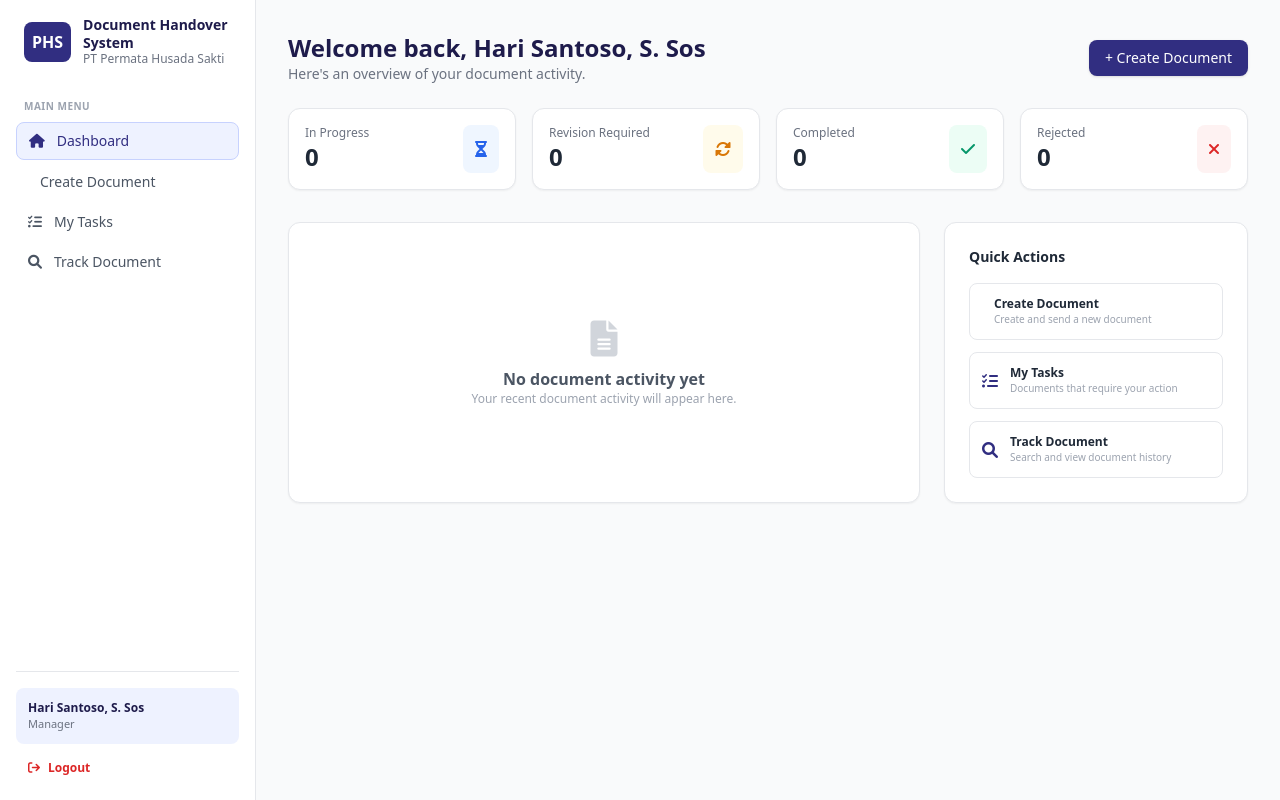
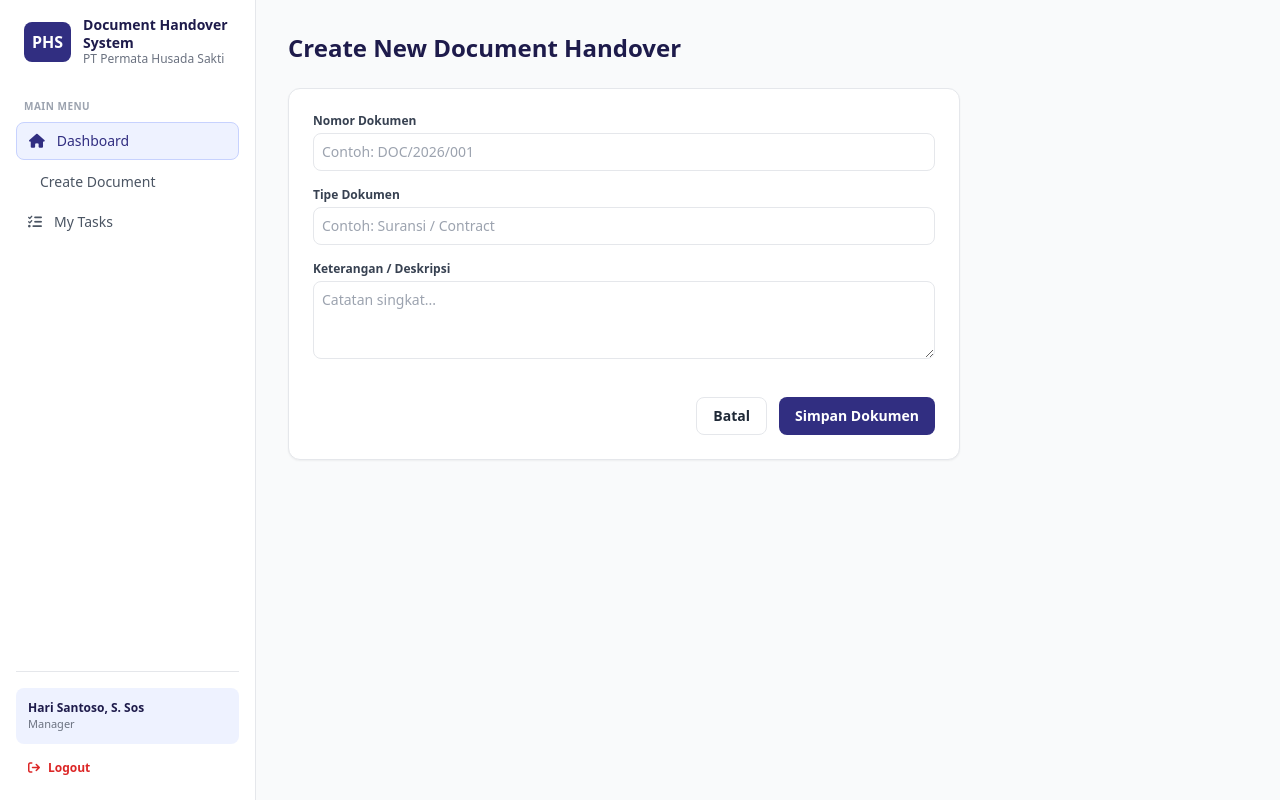
Before and after one commit to hariedbic-a11y/serah-terima-dokumen, a plain HTML site: page index.html in a window 1280 px wide. Both pictures are taken after a click on the button "+ Create Document". Drawn offline with nearby package versions, Linux system fonts and the light colour scheme.

Commit message:
klik interaksi

```diff
--- a/index.html
+++ b/index.html
@@ -6,13 +6,14 @@
     <title>Document Handover System - PT Permata Husada Sakti</title>
     <script src="https://cdn.tailwindcss.com"></script>
     <link rel="stylesheet" href="https://cdnjs.cloudflare.com/ajax/libs/font-awesome/6.0.0/css/all.min.css">
+    <!-- Supabase JS SDK -->
+    <script src="https://cdn.jsdelivr.net/npm/@supabase/supabase-js@2"></script>
 </head>
 <body class="bg-gray-50 flex h-screen overflow-hidden text-gray-800">
 
     <!-- SIDEBAR -->
     <aside class="w-64 bg-white border-r border-gray-200 flex flex-col justify-between p-4">
         <div>
-            <!-- Logo & Brand -->
             <div class="flex items-center gap-3 mb-8 px-2">
                 <div class="bg-indigo-900 text-white p-2 rounded-lg font-bold">PHS</div>
                 <div>
@@ -21,31 +22,26 @@
                 </div>
             </div>
 
-            <!-- Navigasi Menu -->
             <p class="text-[10px] font-bold text-gray-400 uppercase tracking-wider mb-2 px-2">Main Menu</p>
             <nav class="space-y-1">
-                <a href="#" class="flex items-center gap-3 px-3 py-2 text-sm font-medium bg-indigo-50 text-indigo-900 rounded-lg border border-indigo-200">
+                <button onclick="switchTab('dashboard')" id="nav-dashboard" class="w-full flex items-center gap-3 px-3 py-2 text-sm font-medium bg-indigo-50 text-indigo-900 rounded-lg border border-indigo-200">
                     <i class="fa-solid fa-house"></i> Dashboard
-                </a>
-                <a href="#" class="flex items-center gap-3 px-3 py-2 text-sm font-medium text-gray-600 hover:bg-gray-100 rounded-lg">
+                </button>
+                <button onclick="switchTab('create')" id="nav-create" class="w-full flex items-center gap-3 px-3 py-2 text-sm font-medium text-gray-600 hover:bg-gray-100 rounded-lg">
                     <i class="fa-solid fa-file-circle-plus"></i> Create Document
-                </a>
-                <a href="#" class="flex items-center gap-3 px-3 py-2 text-sm font-medium text-gray-600 hover:bg-gray-100 rounded-lg">
+                </button>
+                <button onclick="switchTab('tasks')" id="nav-tasks" class="w-full flex items-center gap-3 px-3 py-2 text-sm font-medium text-gray-600 hover:bg-gray-100 rounded-lg">
                     <i class="fa-solid fa-list-check"></i> My Tasks
-                </a>
-                <a href="#" class="flex items-center gap-3 px-3 py-2 text-sm font-medium text-gray-600 hover:bg-gray-100 rounded-lg">
-                    <i class="fa-solid fa-magnifying-glass"></i> Track Document
-                </a>
+                </button>
             </nav>
         </div>
 
-        <!-- Profile / Logout -->
         <div class="border-t pt-4">
             <div class="p-3 bg-indigo-50 rounded-lg mb-2">
                 <p class="font-semibold text-xs text-indigo-950">Hari Santoso, S. Sos</p>
                 <p class="text-[11px] text-gray-500">Manager</p>
             </div>
-            <button class="w-full text-left px-3 py-2 text-xs font-semibold text-red-600 hover:bg-red-50 rounded-lg flex items-center gap-2">
+            <button onclick="alert('Berhasil Logout')" class="w-full text-left px-3 py-2 text-xs font-semibold text-red-600 hover:bg-red-50 rounded-lg flex items-center gap-2">
                 <i class="fa-solid fa-arrow-right-from-bracket"></i> Logout
             </button>
         </div>
@@ -54,88 +50,108 @@
     <!-- CONTENT AREA -->
     <main class="flex-1 overflow-y-auto p-8">
 
-        <!-- Header User Info -->
+        <!-- VIEW: DASHBOARD -->
+        <div id="view-dashboard">
             <div class="flex justify-between items-center mb-6">
                 <div>
                     <h2 class="text-2xl font-bold text-indigo-950">Welcome back, Hari Santoso, S. Sos</h2>
                     <p class="text-sm text-gray-500">Here's an overview of your document activity.</p>
                 </div>
-            <button class="bg-indigo-900 hover:bg-indigo-800 text-white text-sm font-medium px-4 py-2 rounded-lg shadow">
+                <button onclick="switchTab('create')" class="bg-indigo-900 hover:bg-indigo-800 text-white text-sm font-medium px-4 py-2 rounded-lg shadow">
                     + Create Document
                 </button>
             </div>
 
-        <!-- Cards Metrics -->
+            <!-- Metrics -->
             <div class="grid grid-cols-4 gap-4 mb-8">
                 <div class="bg-white p-4 rounded-xl border border-gray-200 flex justify-between items-center shadow-sm">
-                <div>
-                    <p class="text-xs font-medium text-gray-500">In Progress</p>
-                    <p class="text-2xl font-bold text-gray-800">0</p>
-                </div>
+                    <div><p class="text-xs font-medium text-gray-500">In Progress</p><p class="text-2xl font-bold text-gray-800">0</p></div>
                     <div class="bg-blue-50 text-blue-600 p-3 rounded-lg"><i class="fa-solid fa-hourglass-half"></i></div>
                 </div>
                 <div class="bg-white p-4 rounded-xl border border-gray-200 flex justify-between items-center shadow-sm">
-                <div>
-                    <p class="text-xs font-medium text-gray-500">Revision Required</p>
-                    <p class="text-2xl font-bold text-gray-800">0</p>
-                </div>
+                    <div><p class="text-xs font-medium text-gray-500">Revision Required</p><p class="text-2xl font-bold text-gray-800">0</p></div>
                     <div class="bg-amber-50 text-amber-600 p-3 rounded-lg"><i class="fa-solid fa-rotate"></i></div>
                 </div>
                 <div class="bg-white p-4 rounded-xl border border-gray-200 flex justify-between items-center shadow-sm">
-                <div>
-                    <p class="text-xs font-medium text-gray-500">Completed</p>
-                    <p class="text-2xl font-bold text-gray-800">0</p>
-                </div>
+                    <div><p class="text-xs font-medium text-gray-500">Completed</p><p class="text-2xl font-bold text-gray-800">0</p></div>
                     <div class="bg-emerald-50 text-emerald-600 p-3 rounded-lg"><i class="fa-solid fa-check"></i></div>
                 </div>
                 <div class="bg-white p-4 rounded-xl border border-gray-200 flex justify-between items-center shadow-sm">
-                <div>
-                    <p class="text-xs font-medium text-gray-500">Rejected</p>
-                    <p class="text-2xl font-bold text-gray-800">0</p>
-                </div>
+                    <div><p class="text-xs font-medium text-gray-500">Rejected</p><p class="text-2xl font-bold text-gray-800">0</p></div>
                     <div class="bg-red-50 text-red-600 p-3 rounded-lg"><i class="fa-solid fa-xmark"></i></div>
                 </div>
             </div>
 
-        <!-- Main Section Grid -->
             <div class="grid grid-cols-3 gap-6">
-            <!-- Document Activity -->
                 <div class="col-span-2 bg-white p-6 rounded-xl border border-gray-200 shadow-sm flex flex-col justify-center items-center min-h-[250px]">
                     <i class="fa-solid fa-file-lines text-4xl text-gray-300 mb-2"></i>
                     <p class="font-semibold text-gray-600">No document activity yet</p>
                     <p class="text-xs text-gray-400">Your recent document activity will appear here.</p>
                 </div>
-
-            <!-- Quick Actions -->
                 <div class="bg-white p-6 rounded-xl border border-gray-200 shadow-sm space-y-3">
                     <h3 class="font-bold text-sm text-gray-800 mb-4">Quick Actions</h3>
-
-                <a href="#" class="flex items-center gap-3 p-3 border rounded-lg hover:border-indigo-500 hover:bg-indigo-50/30 transition">
+                    <button onclick="switchTab('create')" class="w-full text-left flex items-center gap-3 p-3 border rounded-lg hover:border-indigo-500 hover:bg-indigo-50/30 transition">
                         <i class="fa-solid fa-file-circle-plus text-indigo-900"></i>
-                    <div>
-                        <p class="text-xs font-bold">Create Document</p>
-                        <p class="text-[10px] text-gray-400">Create and send a new document</p>
-                    </div>
-                </a>
-
-                <a href="#" class="flex items-center gap-3 p-3 border rounded-lg hover:border-indigo-500 hover:bg-indigo-50/30 transition">
+                        <div><p class="text-xs font-bold">Create Document</p><p class="text-[10px] text-gray-400">Create and send a new document</p></div>
+                    </button>
+                    <button onclick="switchTab('tasks')" class="w-full text-left flex items-center gap-3 p-3 border rounded-lg hover:border-indigo-500 hover:bg-indigo-50/30 transition">
                         <i class="fa-solid fa-list-check text-indigo-900"></i>
-                    <div>
-                        <p class="text-xs font-bold">My Tasks</p>
-                        <p class="text-[10px] text-gray-400">Documents that require your action</p>
-                    </div>
-                </a>
-
-                <a href="#" class="flex items-center gap-3 p-3 border rounded-lg hover:border-indigo-500 hover:bg-indigo-50/30 transition">
-                    <i class="fa-solid fa-magnifying-glass text-indigo-900"></i>
-                    <div>
-                        <p class="text-xs font-bold">Track Document</p>
-                        <p class="text-[10px] text-gray-400">Search and view document history</p>
-                    </div>
-                </a>
+                        <div><p class="text-xs font-bold">My Tasks</p><p class="text-[10px] text-gray-400">Documents that require your action</p></div>
+                    </button>
                 </div>
             </div>
+        </div>
+
+        <!-- VIEW: CREATE DOCUMENT FORM -->
+        <div id="view-create" class="hidden">
+            <h2 class="text-2xl font-bold text-indigo-950 mb-6">Create New Document Handover</h2>
+            <div class="bg-white p-6 rounded-xl border border-gray-200 shadow-sm max-w-2xl">
+                <form id="docForm" onsubmit="handleSave(event)" class="space-y-4">
+                    <div>
+                        <label class="block text-xs font-bold text-gray-700 mb-1">Nomor Dokumen</label>
+                        <input type="text" id="original_doc_number" required class="w-full p-2 border rounded-lg text-sm" placeholder="Contoh: DOC/2026/001">
+                    </div>
+                    <div>
+                        <label class="block text-xs font-bold text-gray-700 mb-1">Tipe Dokumen</label>
+                        <input type="text" id="document_type" required class="w-full p-2 border rounded-lg text-sm" placeholder="Contoh: Suransi / Contract">
+                    </div>
+                    <div>
+                        <label class="block text-xs font-bold text-gray-700 mb-1">Keterangan / Deskripsi</label>
+                        <textarea id="description" rows="3" class="w-full p-2 border rounded-lg text-sm" placeholder="Catatan singkat..."></textarea>
+                    </div>
+                    <div class="flex gap-3 justify-end pt-4">
+                        <button type="button" onclick="switchTab('dashboard')" class="px-4 py-2 text-sm font-semibold border rounded-lg">Batal</button>
+                        <button type="submit" class="px-4 py-2 text-sm font-semibold bg-indigo-900 text-white rounded-lg hover:bg-indigo-800">Simpan Dokumen</button>
+                    </div>
+                </form>
+            </div>
+        </div>
+
+        <!-- VIEW: MY TASKS -->
+        <div id="view-tasks" class="hidden">
+            <h2 class="text-2xl font-bold text-indigo-950 mb-6">My Tasks</h2>
+            <div class="bg-white p-6 rounded-xl border border-gray-200 shadow-sm">
+                <p class="text-sm text-gray-500">Daftar tugas serah terima dokumen akan ditampilkan di sini.</p>
+            </div>
+        </div>
+
     </main>
 
+    <script>
+        // Navigasi Tab Sederhana
+        function switchTab(tab) {
+            document.getElementById('view-dashboard').classList.add('hidden');
+            document.getElementById('view-create').classList.add('hidden');
+            document.getElementById('view-tasks').classList.add('hidden');
+
+            document.getElementById('view-' + tab).classList.remove('hidden');
+        }
+
+        function handleSave(e) {
+            e.preventDefault();
+            alert('Form berhasil dikirim!');
+            switchTab('dashboard');
+        }
+    </script>
 </body>
 </html>
```
Lines whose indentation alone changed are shown as unchanged.
